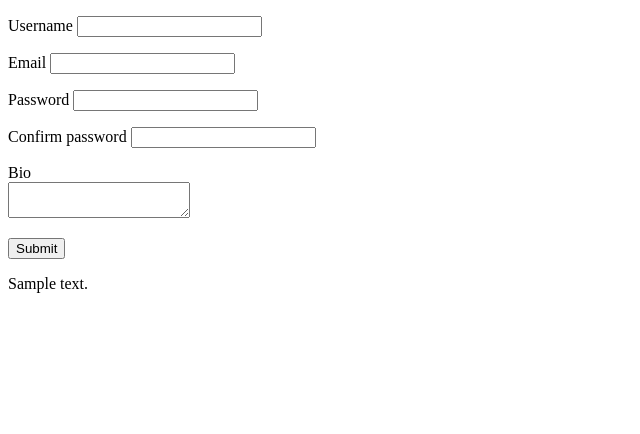
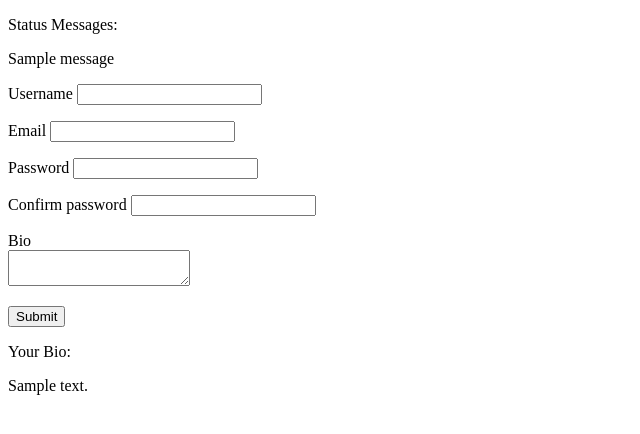
Before and after one commit to IsaacRWI/csc2031-assignment1-task1, a Python web app: template app/templates/register.html in a window 1280 px wide. Shown: the top 434 px of the page, without its empty margins (0-640 px from the left). Run offline with Jinja, Linux system fonts and the light colour scheme; the template is opened without the code that fills it: most values are stand-ins (such as "Sample title", 1, 10 or a date in 2020); one stand-in notice (Sample message) is shown; form fields are guessed from the names that the template uses.

Commit message:
Added code to flash status messages when registration suceeds or fails

```diff
--- a/app/routes.py
+++ b/app/routes.py
@@ -33,16 +33,18 @@ def register():
 
         if bio_content == sanitized_content:
             log_event("info", "Successful Registration", form.username.data)
-            flash("Registratiom Success", "success")
+            flash("Registration Success", "info")
         else:
             log_event("warning", "bio contained restricted tags", form.username.data)
             sanitized_content = ""
+            flash("Registration Failed, Bio content contained restricted tags", "warning")
 
     elif request.method == "POST":
         for field, errors in form.errors.items():
             for i in errors:
                 log_event("warning", f"Validation Failed: {field} - {i}", form.username.data)
                 print(f"validation error {field} - {i}")
+                flash(f"Registration Failed, Validation Error {field} - {i}", "warning")
 
     # client_ip = request.remote_addr or "Unknown IP"
 
--- a/app/templates/register.html
+++ b/app/templates/register.html
@@ -1,5 +1,15 @@
 {% extends 'base.html' %}
 {% block content %}
+
+{% with messages = get_flashed_messages() %}
+    {% if messages %}
+        <p>Status Messages:</p>
+        {% for i in messages %}
+            <p>{{i}}</p>
+        {% endfor %}
+    {% endif %}
+{% endwith %}
+
 <form method="POST" novalidate>
     {{ form.hidden_tag() }}
     <p>{{ form.username.label }} {{ form.username() }}</p>
@@ -11,6 +21,7 @@
 </form>
 
 {% if bio %}
+    <p>Your Bio:</p>
     <p>{{ bio | safe }}</p>
 {% endif %}
 
```
